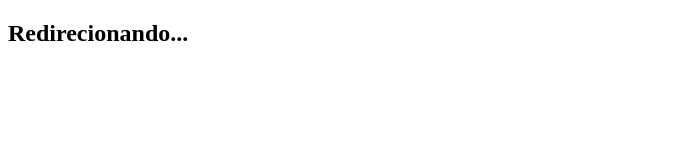
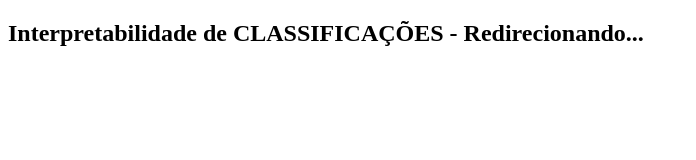
Before and after one commit to liziane-soares/interpretable, a plain HTML site: page index.html in a window 1280 px wide. Shown: the whole page, without its empty margins (0-696 px from the left). Drawn offline with Linux system fonts and the light colour scheme; no server answers.

Commit message:
Update index.html

```diff
--- a/index.html
+++ b/index.html
@@ -9,7 +9,7 @@
   <script src="https://www.gstatic.com/firebasejs/8.10.0/firebase-database.js"></script>
 </head>
 <body>
-  <h2>Redirecionando...</h2>
+  <h2>Interpretabilidade de CLASSIFICAÇÕES - Redirecionando...</h2>
 
   <script>
     // ✅ Configuração do Firebase
```
